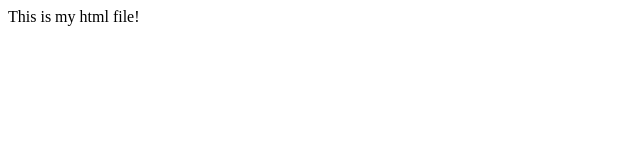
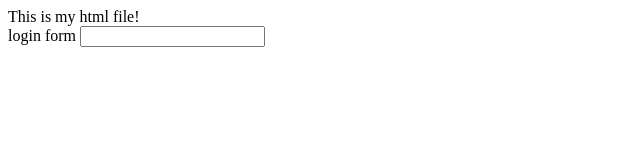
Before and after one commit to Tomlytm/myappsample, a plain HTML site: page index.html in a window 1280 px wide. Shown: the whole page, without its empty margins (0-640 px from the left). Drawn offline with Linux system fonts and the light colour scheme.

Commit message:
updated form

```diff
--- a/index.html
+++ b/index.html
@@ -8,5 +8,9 @@
 </head>
 <body>
     This is my html file!
+    <form action="#">
+        login form
+        <input type="text">
+    </form>
 </body>
 </html>
```
